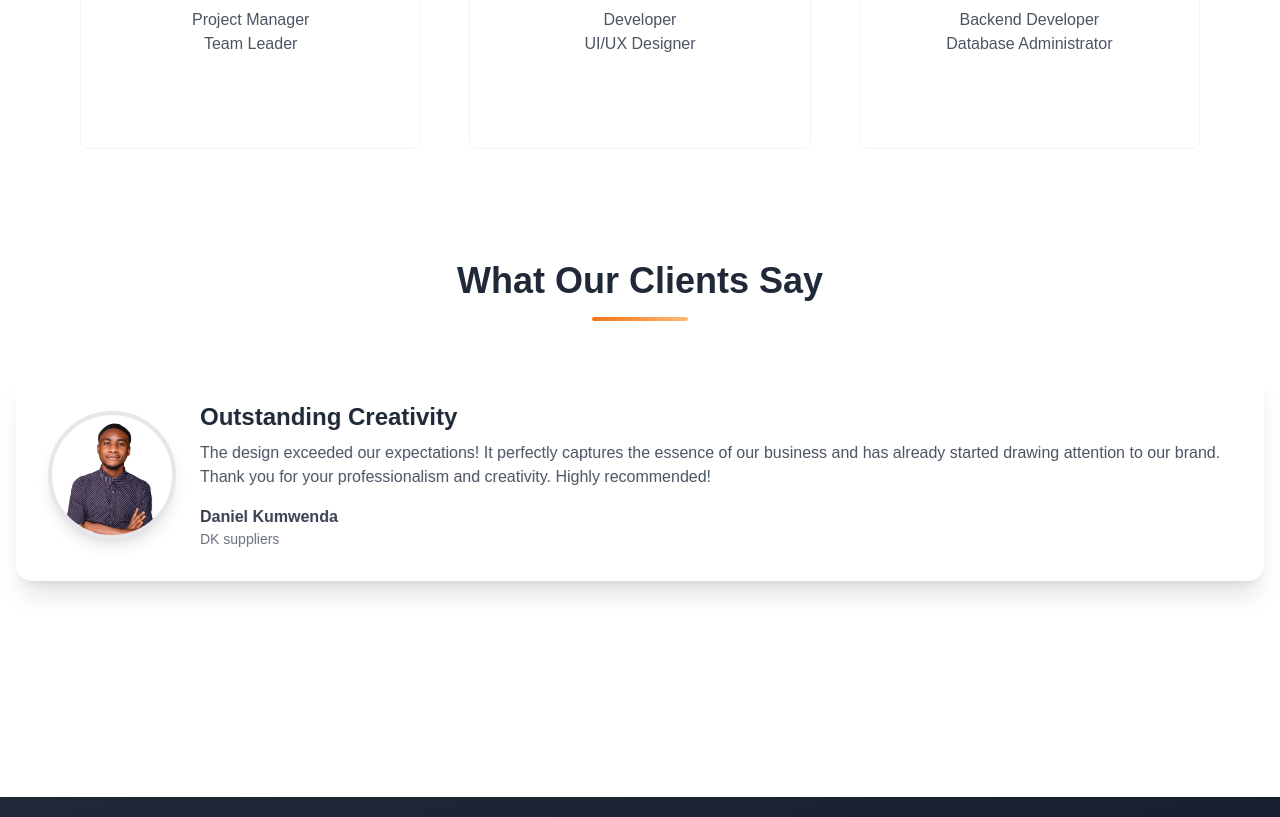
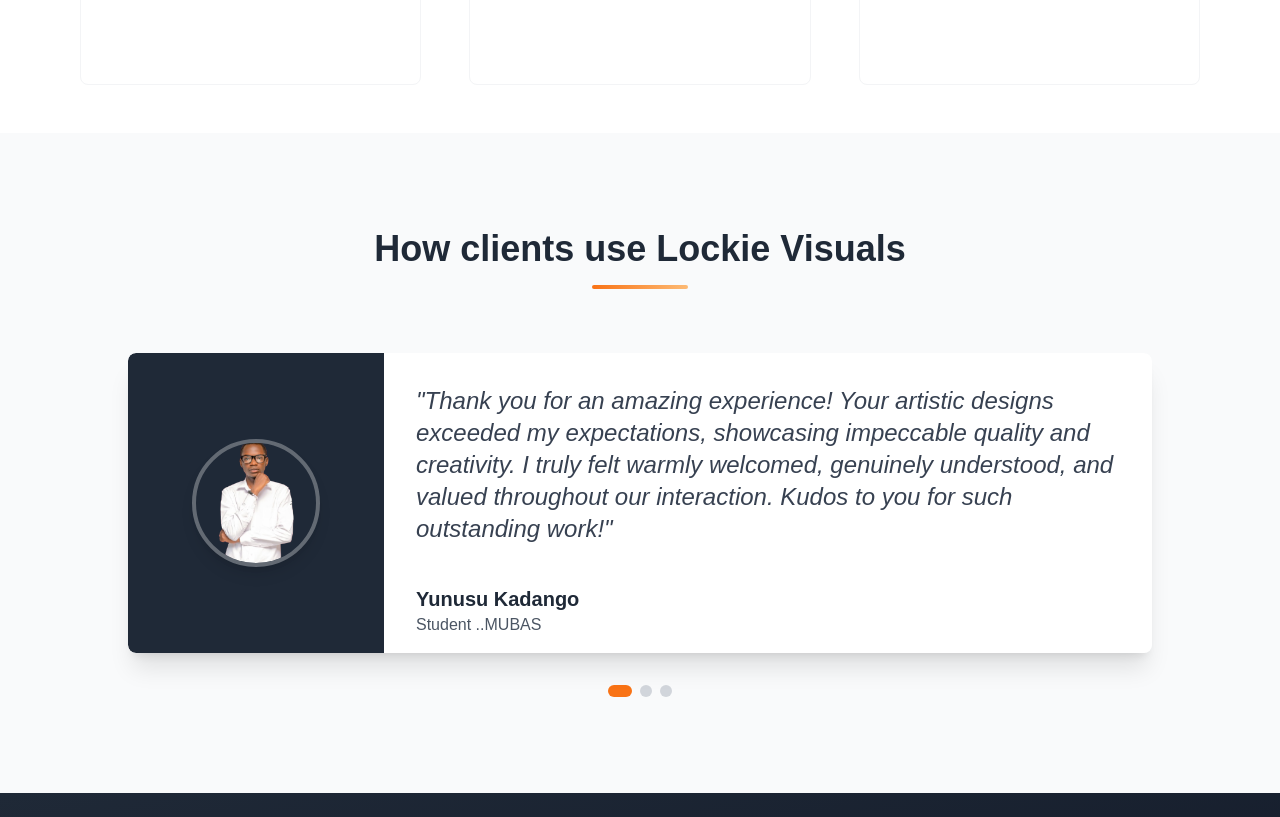
Before and after one commit to kidlocchikapa/lockie-visuals, a React (Create React App) app: page / in a window 1280 px wide. Shown: the part 1980-2797 px from the top of the page. Built offline with nearby package versions, Linux system fonts and the light colour scheme.

Commit message:
updated logo

```diff
--- a/src/Components/Footer.js
+++ b/src/Components/Footer.js
@@ -14,7 +14,8 @@ const defaultTestimonials = [
     name: "Yunusu Kadango",
     heading: "Exceptional Graphics",
     text: "Thank you for an amazing experience! Your artistic designs exceeded my expectations, showcasing impeccable quality and creativity. I truly felt warmly welcomed, genuinely understood, and valued throughout our interaction. Kudos to you for such outstanding work!",
-    company: "Student ..MUBAS"
+    company: "Student ..MUBAS",
+    bgColor: "from-gray-800 to-gray-800"
   },
   {
     id: 2,
@@ -22,7 +23,8 @@ const defaultTestimonials = [
     name: "Daniel Kumwenda",
     heading: "Outstanding Creativity",
     text: "The design exceeded our expectations! It perfectly captures the essence of our business and has already started drawing attention to our brand. Thank you for your professionalism and creativity. Highly recommended!",
-    company: "DK suppliers"
+    company: "DK suppliers",
+    bgColor: "from-gray-800 to-gray-800"
   },
   {
     id: 3,
@@ -30,45 +32,62 @@ const defaultTestimonials = [
     name: "Philip Mwanganya",
     heading: "Designs That Inspire",
     text: "As a society focused on mathematical sciences education, we wanted designs that reflect our passion and professionalism. You delivered beyond our expectations, and your work has become an integral part of our branding.",
-    company: "SOMASE vice president"
+    company: "SOMASE vice president",
+    bgColor: "from-gray-800 to-gray-800"
   }
 ];
 
 const TestimonialCard = ({ testimonial, isActive }) => (
   <motion.div
-    initial={{ opacity: 0, scale: 0.8 }}
+    initial={{ opacity: 0, x: 100 }}
     animate={{
       opacity: isActive ? 1 : 0,
-      scale: isActive ? 1 : 0.8,
-      rotateY: isActive ? 0 : 180
+      x: isActive ? 0 : 100,
+      display: isActive ? 'block' : 'none'
     }}
     transition={{
-      duration: 0.8,
-      type: "spring",
-      stiffness: 100
+      duration: 0.5,
+      ease: "easeInOut"
     }}
-    className="absolute top-0 left-0 w-full"
-    style={{ display: isActive ? 'block' : 'none' }}
+    className="w-full h-full"
   >
-    <div className="rounded-2xl bg-white p-4 md:p-8 shadow-xl">
-      <div className="flex flex-col md:flex-row items-center space-x-0 md:space-x-6">
-        <motion.div
-          whileHover={{ scale: 1.1, rotate: 5 }}
-          className="relative h-24 w-24 md:h-32 md:w-32 overflow-hidden rounded-full border-4 border-gray-200 shadow-lg mb-4 md:mb-0 flex-shrink-0"
-        >
+    <div className="flex flex-col md:flex-row h-full">
+      {/* Left color gradient section */}
+      <div className={`w-full md:w-1/4 bg-gradient-to-br ${testimonial.bgColor} p-6 rounded-t-lg md:rounded-l-lg md:rounded-tr-none`}>
+        <div className="h-full flex items-center justify-center">
+          <div className="relative h-24 w-24 md:h-32 md:w-32 overflow-hidden rounded-full border-4 border-white/30 shadow-lg">
             <img src={testimonial.image} alt={testimonial.name} className="h-full w-full object-cover" />
-        </motion.div>
-        <div className="flex-1 text-center md:text-left">
-          <h3 className="text-xl md:text-2xl font-bold text-gray-800 mb-2">
-            {testimonial.heading}
-          </h3>
-          <p className="text-sm md:text-base text-gray-600 mb-4">{testimonial.text}</p>
-          <p className="text-gray-700 font-bold">{testimonial.name}</p>
-          <p className="text-sm text-gray-500">{testimonial.company}</p>
+          </div>
+        </div>
+      </div>
+
+      {/* Right content section */}
+      <div className="w-full md:w-3/4 bg-white p-8 rounded-b-lg md:rounded-r-lg md:rounded-bl-none flex flex-col justify-between">
+        <div className="mb-6">
+          <p className="text-xl md:text-2xl text-gray-700 italic mb-4">"{testimonial.text}"</p>
+        </div>
+        <div>
+          <h3 className="text-xl font-bold text-gray-800">{testimonial.name}</h3>
+          <p className="text-gray-600">{testimonial.company}</p>
         </div>
       </div>
     </div>
   </motion.div>
+);
+
+const TestimonialDots = ({ total, active, setActive }) => (
+  <div className="flex justify-center space-x-2 mt-6">
+    {Array.from({ length: total }).map((_, index) => (
+      <button
+        key={index}
+        onClick={() => setActive(index)}
+        className={`h-3 w-3 rounded-full transition-all duration-300 ${
+          active === index ? 'bg-orange-500 w-6' : 'bg-gray-300'
+        }`}
+        aria-label={`Go to testimonial ${index + 1}`}
+      />
+    ))}
+  </div>
 );
 
 const SocialIcon = ({ Icon, href, label }) => (
@@ -103,27 +122,28 @@ const Footer = ({ testimonials = defaultTestimonials }) => {
   useEffect(() => {
     const timer = setInterval(() => {
       setCurrentTestimonial((prev) => (prev + 1) % testimonials.length);
-    }, 5000);
+    }, 8000);
     return () => clearInterval(timer);
   }, [testimonials]);
 
   return (
     <div className="flex flex-col min-h-screen">
-      <div className="bg-gray-25 py-8 md:py-16 mb-8">
+      <div className="bg-gray-50 py-16 md:py-24">
         <div className="container mx-auto px-4">
           <motion.div
             initial={{ opacity: 0, y: -20 }}
             whileInView={{ opacity: 1, y: 0 }}
             viewport={{ once: true }}
-            className="mb-8 md:mb-12 text-center"
+            className="mb-12 md:mb-16 text-center"
           >
             <h2 className="text-3xl md:text-4xl font-bold text-gray-800 mb-4">
-              What Our Clients Say
+              How clients use Lockie Visuals
             </h2>
             <div className="mx-auto h-1 w-24 rounded-full bg-gradient-to-r from-orange-500 to-orange-300 mb-2" />
           </motion.div>
 
-          <div className="relative h-[400px] md:h-[300px] mb-8">
+          <div className="max-w-5xl mx-auto">
+            <div className="relative h-[400px] md:h-[300px] mb-8 overflow-hidden rounded-lg shadow-xl">
               {testimonials.map((testimonial, index) => (
                 <TestimonialCard
                   key={testimonial.id}
@@ -131,6 +151,13 @@ const Footer = ({ testimonials = defaultTestimonials }) => {
                   isActive={currentTestimonial === index}
                 />
               ))}
+            </div>
+
+            <TestimonialDots
+              total={testimonials.length}
+              active={currentTestimonial}
+              setActive={setCurrentTestimonial}
+            />
           </div>
         </div>
       </div>
--- a/src/Components/Head.js
+++ b/src/Components/Head.js
@@ -1,4 +1,4 @@
-import React, { useState } from 'react';
+import React, { useState, useEffect } from 'react';
 import LogoImage from '../asserts/LogoImage.png';
 import { Menu, X, ChevronDown, ChevronRight } from 'lucide-react';
 import { Link } from 'react-router-dom';
@@ -7,6 +7,25 @@ function Head() {
   const [isMenuOpen, setIsMenuOpen] = useState(false);
   const [isDropdownOpen, setIsDropdownOpen] = useState(false);
   const [isLoggedIn, setIsLoggedIn] = useState(false);
+  const [isScrolled, setIsScrolled] = useState(false);
+
+  // Add scroll event listener to detect when user is scrolling
+  useEffect(() => {
+    const handleScroll = () => {
+      if (window.scrollY > 10) {
+        setIsScrolled(true);
+      } else {
+        setIsScrolled(false);
+      }
+    };
+
+    window.addEventListener('scroll', handleScroll);
+
+    // Clean up event listener on component unmount
+    return () => {
+      window.removeEventListener('scroll', handleScroll);
+    };
+  }, []);
 
   const toggleMenu = () => setIsMenuOpen(!isMenuOpen);
   const toggleDropdown = () => setIsDropdownOpen(!isDropdownOpen);
@@ -20,16 +39,25 @@ function Head() {
     'Graphic Designing',
     'Mobile App Development',
     'Web Development',
-    'Marketing',
+    'Digital Marketing',
   ];
 
   return (
-    <nav className="bg-gray-100 text-gray-900 font-medium font-poppins relative px-4 sm:px-6 lg:px-8">
+    <nav
+  className={`fixed w-full font-medium font-poppins z-40 px-4 sm:px-6 lg:px-8 transition-all duration-300 ease-in-out ${
+    isScrolled ? 'bg-white shadow-md' : 'bg-transparent'
+  }`}
+>
+
       <div className="max-w-7xl mx-auto">
         <div className="flex items-center justify-between h-16">
           <div className="flex-shrink-0 w-40">
             <Link to="/">
-              <img src={LogoImage} alt="LockieVisuals" />
+              <img
+                src={LogoImage}
+                alt="LockieVisuals"
+                className=""
+              />
             </Link>
           </div>
           <div className="hidden md:block">
@@ -37,7 +65,9 @@ function Head() {
               <li className="relative group">
                 <button
                   onClick={toggleDropdown}
-                  className="px-4 py-2 flex items-center hover:text-orange-500 transition-colors"
+                  className={`px-4 py-2 flex items-center hover:text-orange-500 transition-colors ${
+                    isScrolled ? 'text-gray-900' : 'text-white'
+                  }`}
                 >
                   Solutions <ChevronDown className={`ml-1 h-4 w-4 transition-transform duration-300 ${isDropdownOpen ? 'rotate-180' : ''}`} />
                 </button>
@@ -62,14 +92,20 @@ function Head() {
                 </ul>
               </li>
               {isLoggedIn && (
-                <li className="px-4 py-2 hover:text-orange-500 transition-colors">
+                <li className={`px-4 py-2 hover:text-orange-500 transition-colors ${
+                  isScrolled ? 'text-gray-900' : 'text-white'
+                }`}>
                   <Link to="/dashboard" onClick={handleMenuItemClick}>Dashboard</Link>
                 </li>
               )}
-              <li className="px-4 py-2 hover:text-orange-500 transition-colors">
+              <li className={`px-4 py-2 hover:text-orange-500 transition-colors ${
+                isScrolled ? 'text-gray-900' : 'text-white'
+              }`}>
                 <Link to="/about" onClick={handleMenuItemClick}>About Us</Link>
               </li>
-              <li className="px-4 py-2 hover:text-orange-500 transition-colors">
+              <li className={`px-4 py-2 hover:text-orange-500 transition-colors ${
+                isScrolled ? 'text-gray-900' : 'text-white'
+              }`}>
                 <Link to="/contact" onClick={handleMenuItemClick}>Contact</Link>
               </li>
               {!isLoggedIn ? (
@@ -105,18 +141,18 @@ function Head() {
             </ul>
           </div>
           <div className="md:hidden">
-            <button onClick={toggleMenu}>
+            <button onClick={toggleMenu} className={isScrolled ? 'text-gray-900' : 'text-white'}>
               {isMenuOpen ? (
-                <X className="h-6 w-6 text-gray-900 transition-transform duration-300 rotate-90" />
+                <X className="h-6 w-6 transition-transform duration-300 rotate-90" />
               ) : (
-                <Menu className="h-6 w-6 text-gray-900 transition-transform duration-300" />
+                <Menu className="h-6 w-6 transition-transform duration-300" />
               )}
             </button>
           </div>
         </div>
       </div>
       <div
-        className={`fixed inset-y-0 right-0 z-40 w-64 bg-white transform ${
+        className={`fixed inset-y-0 right-0 z-50 w-64 bg-white transform ${
           isMenuOpen ? 'translate-x-0' : 'translate-x-full'
         } transition-transform duration-300 ease-in-out shadow-lg`}
       >
```
Also changed, not shown: src/asserts/LogoImage.png. Lines whose indentation alone changed are shown as unchanged.
